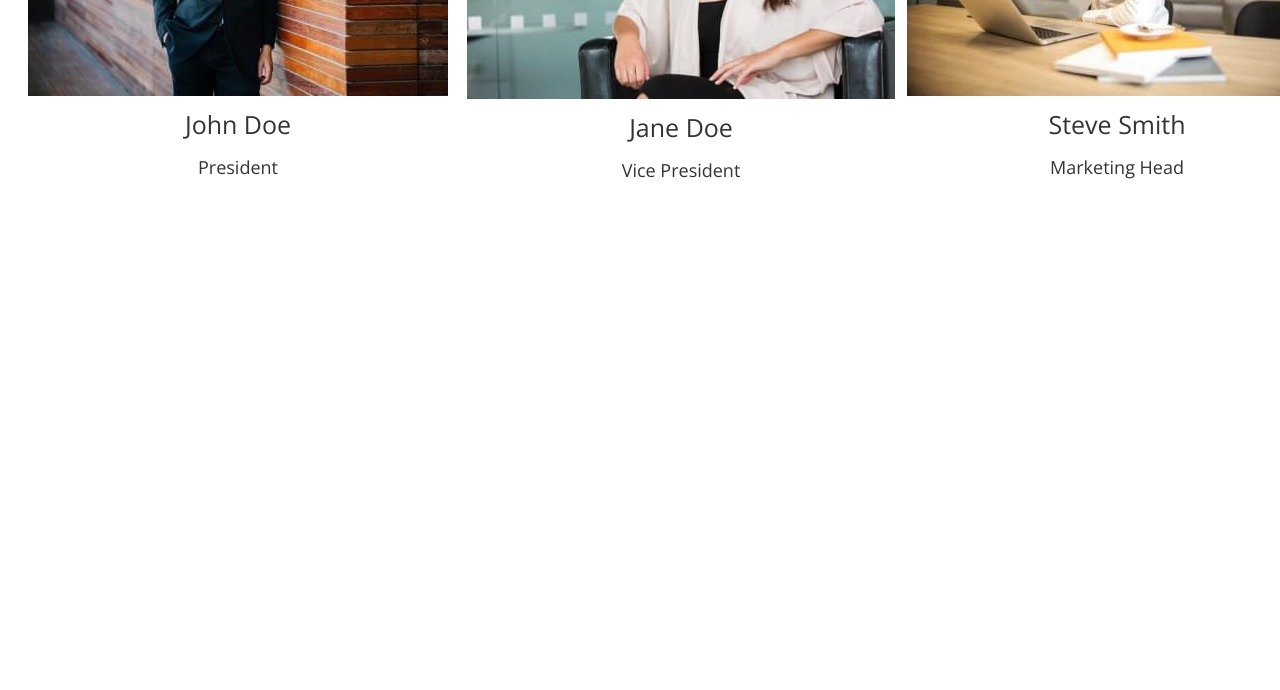
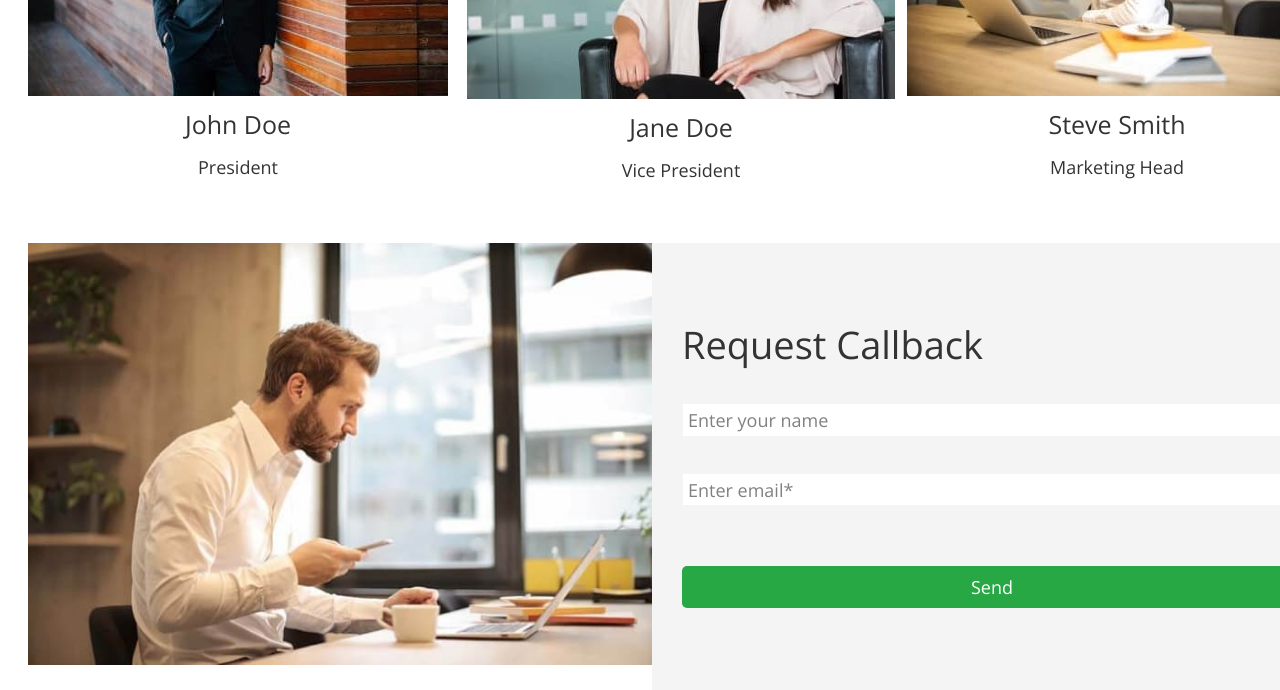
Before and after one commit to YanLozovskyi/fson-79-anonymous, a plain HTML site: page index.html in a window 1280 px wide. Shown: the part 3018-3708 px from the top of the page. Before the commit the page ends 3261 px from the top, so only its background shows below. Drawn offline with nearby package versions, Linux system fonts and the light colour scheme.

Commit message:
add form

```diff
--- a/css/styles.css
+++ b/css/styles.css
@@ -3,6 +3,8 @@
   --main-text-color: #333333;
   --second-text-color: #ffffff;
   --main-bg-color: #ffffff;
+  --form-bg-color: #f4f4f4;
+  --form-placeholder-color: #808080;
 }
 
 body {
@@ -439,3 +441,59 @@ address {
 .team-item:nth-child(2) {
   position: relative;
 }
+
+/* Form */
+
+.form-wrapper {
+  display: flex;
+}
+
+.form-img-wrapper {
+  max-width: 680px;
+}
+
+.form-callback-wrapper {
+  min-width: 680px;
+  padding: 78px 30px 82px 30px;
+  background-color: var(--form-bg-color);
+}
+
+.form-title {
+  margin-bottom: 34px;
+
+  font-weight: 300;
+  font-size: 38px;
+  line-height: 1.26;
+}
+
+.form-callback {
+  display: flex;
+  flex-direction: column;
+}
+
+.form-callback input {
+  padding: 6px 5px 5px 5px;
+  border: 1px solid #f5f5f5;
+}
+
+.form-callback input::placeholder {
+  line-height: 1.55;
+  color: var(--form-placeholder-color);
+}
+
+.form-callback-name-input {
+  margin-bottom: 36px;
+}
+
+.form-callback-email-input {
+  margin-bottom: 60px;
+}
+
+.form-callback-button {
+  height: 42px;
+
+  color: var(--second-text-color);
+  background-color: var(--accent-color);
+  border: none;
+  border-radius: 5px;
+}
--- a/index.html
+++ b/index.html
@@ -353,6 +353,24 @@
          </div>
         </section>
 
+           <!-- Form -->
+        <section class="form">
+          <div class="container form-wrapper">
+            <div class="form-img-wrapper">
+              <img class="form-img" src="./images/form/form.jpg" alt="marketing head" width="680" height="460">
+            </div>
+           <div class="form-callback-wrapper">
+             <h2 class="form-title">Request Callback</h2>
+             <form action="" class="form-callback">
+               <label class="form-callback-label" for="name"></label>
+               <input class="form-callback-name-input" type="text" name="name" id="email" placeholder="Enter your name" required>
+               <label class="form-callback-label" for="email"></label>
+               <input class="form-callback-email-input" type="email" name="email" id="email" placeholder="Enter email*" required>
+               <button type="submit"  class="form-callback-button">Send</button>
+             </form>
+           </div>
+          </div>
+        </section>
 
     </main>
   </body>
```
Also changed, not shown: images/form/form.jpg (added).
